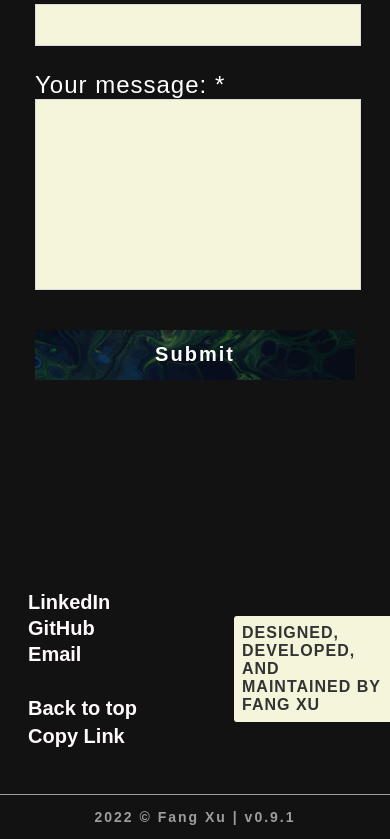
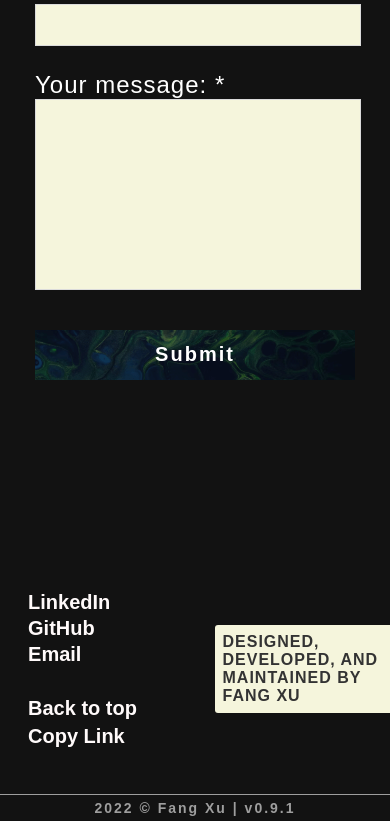
Before and after one commit to tjxufang/tjxufang.github.io, a React (Create React App) app: page /contact in a window 390 px wide. Shown: the part 718-1557 px from the top of the page. Built offline with nearby package versions, Linux system fonts and the light colour scheme; a web font is replaced by a local one.

Commit message:
fixed various design issues

```diff
--- a/src/Components/Buttons/MainButton/index.scss
+++ b/src/Components/Buttons/MainButton/index.scss
@@ -53,7 +53,7 @@
 }
 
 .main-button:active {
-  transform: scale(1.5);
+  transform: scale(1.1);
   transition: all 50ms linear;
   .bg-img{
     img{
--- a/src/Components/Layout/Footer.scss
+++ b/src/Components/Layout/Footer.scss
@@ -48,7 +48,7 @@
   }
 }
 
-@media only screen and (max-width: 800px) {
+@media only screen and (max-width: 600px) {
   .footer-container{
     .footer{
       .footer-content{
@@ -57,13 +57,20 @@
           align-items: center;
         }
         .footer-right{
-          width: 40%;
+          width: 45%;
           .banner{
             font-size: 16px;
             padding: 8px;
           }
         }
       }
+      .footer-bottom{
+        .footer-bottom-content{
+          p{
+            margin: 5px;
+          }
+        }
+      }
     }
   }
 }
```
